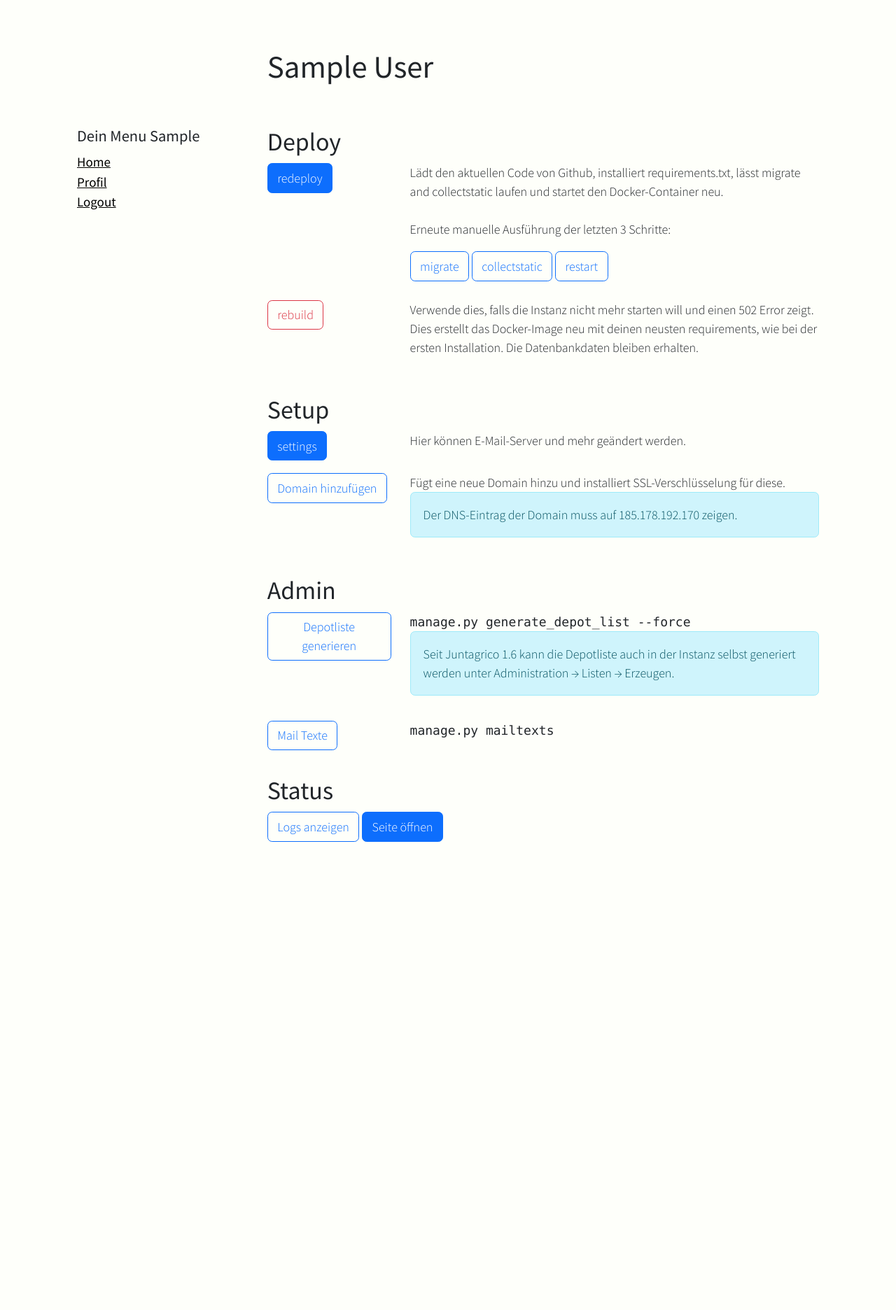
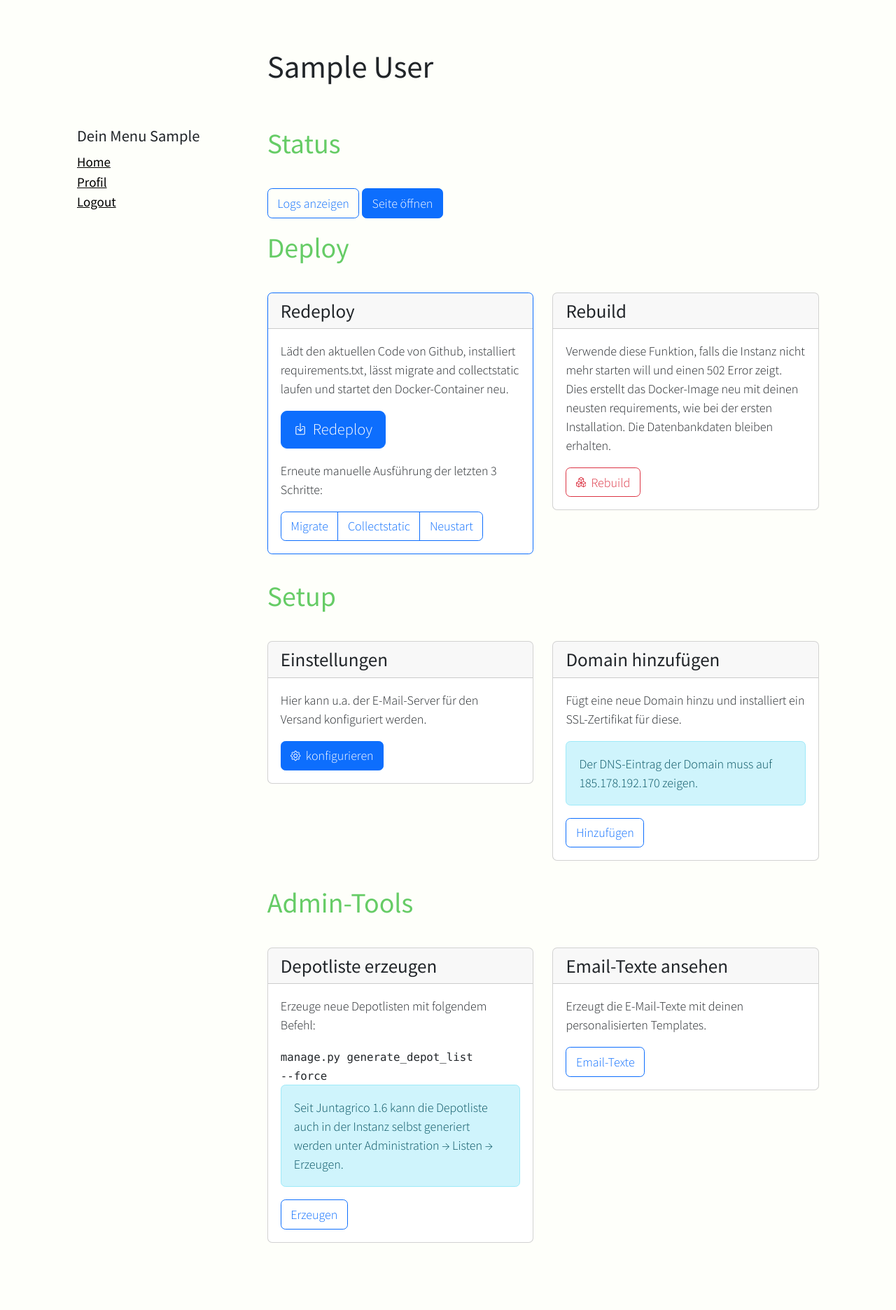
Before and after one commit to juntagrico/juntagrico-paas, a Django app: page /overview/1/ in a window 1280 px wide. Shown: the part 220-2092 px from the top of the page at 70% size. Before the commit the page ends 1423 px from the top, so only its background shows below. Run offline with Django 3.2, Linux system fonts and the light colour scheme; a user stored in the database is signed in; tables that the repository leaves empty hold one stand-in row (values such as "Sample post"); some libraries are stand-ins or nearby versions.

Commit message:
bootstrap overview

```diff
--- a/adminconsole/templates/overview.html
+++ b/adminconsole/templates/overview.html
@@ -7,97 +7,133 @@
 {% block content %}
     <div class="row mb-3">
         <div class="col-md-12">
-            <h2>Deploy</h2>
-            <div class="row mb-2">
-                <div class="col-md-3">
-                    <a href="/reload/{{ app.id }}/" class="btn btn-primary">redeploy</a>
+            <h3>Status</h3>
+            <a href="/logs/{{ app.id }}/" class="btn btn-outline-primary">Logs anzeigen</a>
+            <a href="https://{{ app.name}}.juntagrico.science/" class="btn btn-primary" target="_blank">Seite öffnen</a>
         </div>
-                <div class="col-md-9">
-                    <p>
+    </div>
+    <div class="row mb-3">
+        <div class="col-md-12">
+            <h3>Deploy</h3>
+            <div class="row mb-3">
+                <div class="col-md-6">
+                    <div class="card border-primary">
+                        <h4 class="card-header">Redeploy</h4>
+                        <div class="card-body">
+                            <p class="card-text">
                                 Lädt den aktuellen Code von Github, installiert requirements.txt,
                                 lässt migrate and collectstatic laufen und startet den Docker-Container neu.
                             </p>
+                            <a href="/reload/{{ app.id }}/" class="btn btn-primary btn-lg">
+                                <svg xmlns="http://www.w3.org/2000/svg" width="24" height="24" fill="currentColor" class="bi bi-box-arrow-in-down" viewBox="0 0 16 16">
+                                    <path fill-rule="evenodd" d="M3.5 6a.5.5 0 0 0-.5.5v8a.5.5 0 0 0 .5.5h9a.5.5 0 0 0 .5-.5v-8a.5.5 0 0 0-.5-.5h-2a.5.5 0 0 1 0-1h2A1.5 1.5 0 0 1 14 6.5v8a1.5 1.5 0 0 1-1.5 1.5h-9A1.5 1.5 0 0 1 2 14.5v-8A1.5 1.5 0 0 1 3.5 5h2a.5.5 0 0 1 0 1z"/>
+                                    <path fill-rule="evenodd" d="M7.646 11.854a.5.5 0 0 0 .708 0l3-3a.5.5 0 0 0-.708-.708L8.5 10.293V1.5a.5.5 0 0 0-1 0v8.793L5.354 8.146a.5.5 0 1 0-.708.708z"/>
+                                </svg>
+                                Redeploy
+                            </a>
+                            <p class="card-text mt-3">
+                                Erneute manuelle Ausführung der letzten 3 Schritte:
+                            </p>
+                            <div class="btn-group" role="group">
+                                <a href="/migrate/{{ app.id }}/" class="btn btn-outline-primary">Migrate</a>
+                                <a href="/collectstatic/{{ app.id }}/" class="btn btn-outline-primary">Collectstatic</a>
+                                <a href="/crestart/{{ app.id }}/" class="btn btn-outline-primary">Neustart</a>
                             </div>
                         </div>
-            <div class="row mb-4">
-                <div class="offset-md-3 col-md-9">
-                    <p>
-                        Erneute manuelle Ausführung der letzten 3 Schritte:
-                    </p>
-                    <a href="/migrate/{{ app.id }}/" class="btn btn-outline-primary">migrate</a>
-                    <a href="/collectstatic/{{ app.id }}/" class="btn btn-outline-primary">collectstatic</a>
-                    <a href="/crestart/{{ app.id }}/" class="btn btn-outline-primary">restart</a>
                     </div>
                 </div>
-            <div class="row mb-3">
-                <div class="col-md-3">
-                    <a href="{% url "rebuild-image" app.id %}" class="btn btn-outline-danger">rebuild</a>
-                </div>
-                <div class="col-md-9">
-                    <p>
-                        Verwende dies, falls die Instanz nicht mehr starten will und einen 502 Error zeigt.
+                <div class="col-md-6">
+                    <div class="card">
+                        <h4 class="card-header">Rebuild</h4>
+                        <div class="card-body">
+                            <p class="card-text">
+                                Verwende diese Funktion, falls die Instanz nicht mehr starten will und
+                                einen 502 Error zeigt.
                                 Dies erstellt das Docker-Image neu mit deinen neusten requirements, wie bei der
                                 ersten Installation. Die Datenbankdaten bleiben erhalten.
                             </p>
+                            <a href="{% url "rebuild-image" app.id %}" class="btn btn-outline-danger">
+                                <svg xmlns="http://www.w3.org/2000/svg" width="16" height="16" fill="currentColor" class="bi bi-boxes" viewBox="0 0 16 16">
+                                    <path d="M7.752.066a.5.5 0 0 1 .496 0l3.75 2.143a.5.5 0 0 1 .252.434v3.995l3.498 2A.5.5 0 0 1 16 9.07v4.286a.5.5 0 0 1-.252.434l-3.75 2.143a.5.5 0 0 1-.496 0l-3.502-2-3.502 2.001a.5.5 0 0 1-.496 0l-3.75-2.143A.5.5 0 0 1 0 13.357V9.071a.5.5 0 0 1 .252-.434L3.75 6.638V2.643a.5.5 0 0 1 .252-.434zM4.25 7.504 1.508 9.071l2.742 1.567 2.742-1.567zM7.5 9.933l-2.75 1.571v3.134l2.75-1.571zm1 3.134 2.75 1.571v-3.134L8.5 9.933zm.508-3.996 2.742 1.567 2.742-1.567-2.742-1.567zm2.242-2.433V3.504L8.5 5.076V8.21zM7.5 8.21V5.076L4.75 3.504v3.134zM5.258 2.643 8 4.21l2.742-1.567L8 1.076zM15 9.933l-2.75 1.571v3.134L15 13.067zM3.75 14.638v-3.134L1 9.933v3.134z"/>
+                                </svg>
+                                Rebuild
+                            </a>
+                        </div>
+                    </div>
                 </div>
             </div>
         </div>
     </div>
     <div class="row mb-3">
         <div class="col-md-12">
-            <h2>Setup</h2>
+            <h3>Setup</h3>
             <div class="row mb-3">
-                <div class="col-md-3">
-                    <a href="/env/{{ app.id }}/" class="btn btn-primary">settings</a>
-                </div>
-                <div class="col-md-9">
-                    Hier können E-Mail-Server und mehr geändert werden.
+                <div class="col-md-6">
+                    <div class="card">
+                        <h4 class="card-header">Einstellungen</h4>
+                        <div class="card-body">
+                            <p class="card-text">
+                                Hier kann u.a. der E-Mail-Server für den Versand konfiguriert werden.
+                            </p>
+                            <a href="/env/{{ app.id }}/" class="btn btn-primary">
+                                <svg xmlns="http://www.w3.org/2000/svg" width="16" height="16" fill="currentColor" class="bi bi-gear" viewBox="0 0 16 16">
+                                    <path d="M8 4.754a3.246 3.246 0 1 0 0 6.492 3.246 3.246 0 0 0 0-6.492M5.754 8a2.246 2.246 0 1 1 4.492 0 2.246 2.246 0 0 1-4.492 0"/>
+                                    <path d="M9.796 1.343c-.527-1.79-3.065-1.79-3.592 0l-.094.319a.873.873 0 0 1-1.255.52l-.292-.16c-1.64-.892-3.433.902-2.54 2.541l.159.292a.873.873 0 0 1-.52 1.255l-.319.094c-1.79.527-1.79 3.065 0 3.592l.319.094a.873.873 0 0 1 .52 1.255l-.16.292c-.892 1.64.901 3.434 2.541 2.54l.292-.159a.873.873 0 0 1 1.255.52l.094.319c.527 1.79 3.065 1.79 3.592 0l.094-.319a.873.873 0 0 1 1.255-.52l.292.16c1.64.893 3.434-.902 2.54-2.541l-.159-.292a.873.873 0 0 1 .52-1.255l.319-.094c1.79-.527 1.79-3.065 0-3.592l-.319-.094a.873.873 0 0 1-.52-1.255l.16-.292c.893-1.64-.902-3.433-2.541-2.54l-.292.159a.873.873 0 0 1-1.255-.52zm-2.633.283c.246-.835 1.428-.835 1.674 0l.094.319a1.873 1.873 0 0 0 2.693 1.115l.291-.16c.764-.415 1.6.42 1.184 1.185l-.159.292a1.873 1.873 0 0 0 1.116 2.692l.318.094c.835.246.835 1.428 0 1.674l-.319.094a1.873 1.873 0 0 0-1.115 2.693l.16.291c.415.764-.42 1.6-1.185 1.184l-.291-.159a1.873 1.873 0 0 0-2.693 1.116l-.094.318c-.246.835-1.428.835-1.674 0l-.094-.319a1.873 1.873 0 0 0-2.692-1.115l-.292.16c-.764.415-1.6-.42-1.184-1.185l.159-.291A1.873 1.873 0 0 0 1.945 8.93l-.319-.094c-.835-.246-.835-1.428 0-1.674l.319-.094A1.873 1.873 0 0 0 3.06 4.377l-.16-.292c-.415-.764.42-1.6 1.185-1.184l.292.159a1.873 1.873 0 0 0 2.692-1.115z"/>
+                                </svg>
+                                konfigurieren
+                            </a>
                         </div>
                     </div>
-            <div class="row mb-3">
-                <div class="col-md-3">
-                    <a href="/dom/form/{{ app.id }}/" class="btn btn-outline-primary">Domain hinzufügen</a>
                 </div>
-                <div class="col-md-9">
-                    Fügt eine neue Domain hinzu und installiert SSL-Verschlüsselung für diese.
+                <div class="col-md-6">
+                    <div class="card">
+                        <h4 class="card-header">Domain hinzufügen</h4>
+                        <div class="card-body">
+                            <p class="card-text">
+                                Fügt eine neue Domain hinzu und installiert ein SSL-Zertifikat für diese.
+                            </p>
                             <p class="alert alert-info">
                                 Der DNS-Eintrag der Domain muss auf 185.178.192.170 zeigen.
                             </p>
+                            <a href="/dom/form/{{ app.id }}/" class="btn btn-outline-primary">Hinzufügen</a>
+                        </div>
+                    </div>
                 </div>
             </div>
         </div>
     </div>
     <div class="row mb-3">
         <div class="col-md-12">
-            <h2>Admin</h2>
+            <h3>Admin-Tools</h3>
                         <div class="row mb-3">
-                <div class="col-md-3">
-                    <a href="/gdl/{{ app.id }}/" class="btn btn-outline-primary">Depotliste generieren</a>
-                </div>
-                <div class="col-md-9">
-                    <samp>manage.py generate_depot_list --force</samp>
+                <div class="col-md-6">
+                    <div class="card">
+                        <h4 class="card-header">Depotliste erzeugen</h4>
+                        <div class="card-body">
+                            <p class="card-text">
+                                Erzeuge neue Depotlisten mit folgendem Befehl:
+                            </p>
+                            <samp class="small">manage.py generate_depot_list &#8209;&#8209;force</samp>
                             <p class="alert alert-info">
                                 Seit Juntagrico 1.6 kann die Depotliste auch in der Instanz selbst generiert werden
                                 unter Administration &rarr; Listen &rarr; Erzeugen.
                             </p>
+                            <a href="/gdl/{{ app.id }}/" class="btn btn-outline-primary">Erzeugen</a>
                         </div>
                     </div>
-
-            <div class="row mb-3">
-                <div class="col-md-3">
-                    <a href="/mailtexts/{{ app.id }}/" class="btn btn-outline-primary">Mail Texte</a>
                 </div>
-                <div class="col-md-9">
-                    <samp>manage.py mailtexts</samp>
+                <div class="col-md-6">
+                    <div class="card">
+                        <h4 class="card-header">Email-Texte ansehen</h4>
+                        <div class="card-body">
+                            <p class="card-text">
+                                Erzeugt die E-Mail-Texte mit deinen personalisierten Templates.
+                            </p>
+                            <a href="/mailtexts/{{ app.id }}/" class="btn btn-outline-primary">Email-Texte</a>
                         </div>
                     </div>
                 </div>
             </div>
-    <div class="row mb-3">
-        <div class="col-md-12">
-            <h2>Status</h2>
-            <a href="/logs/{{ app.id }}/" class="btn btn-outline-primary">Logs anzeigen</a>
-            <a href="https://{{ app.name}}.juntagrico.science/" class="btn btn-primary" target="_blank">Seite öffnen</a>
         </div>
     </div>
 {% endblock %}
--- a/static_content/css/juntagrico.css
+++ b/static_content/css/juntagrico.css
@@ -14,6 +14,13 @@
     .page-container {
         width: 1170px
     }
+}
+
+.bi {
+    width: 1em;
+    height: 1em;
+    vertical-align: -.125em;
+    padding-right: 0.2em;
 }
 
 .juntagrico_logo {
```
Lines whose indentation alone changed are shown as unchanged.
